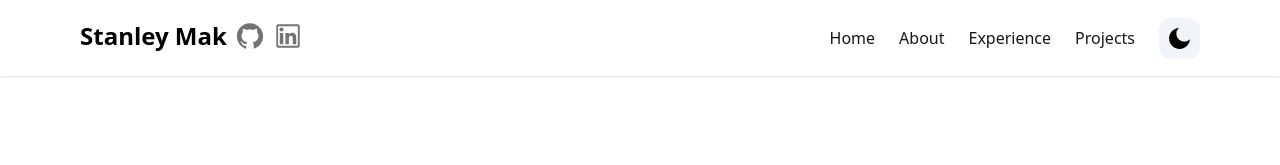
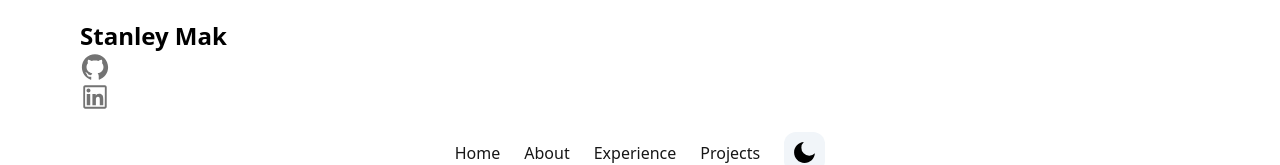
Before and after one commit to StanleyMak/portfolio, a Next.js app: page / in a window 1280 px wide. Shown: the top 165 px of the page. Built offline with nearby package versions, Linux system fonts and the light colour scheme.

Commit message:
fixed errors

```diff
--- a/components/Navbar.tsx
+++ b/components/Navbar.tsx
@@ -42,7 +42,6 @@ export default function NavBar() {
       <div className="justify-between md:items-center md:flex">
         <div>
           <div className="flex items-center justify-between py-3 md:py-5 md:block">
-            <div className="flex flex-row items-center justify-center space-x-2 mb-1">
               <Link to="home">
                 <div  className="container flex items-center space-x-2">
                   <h2 className="text-2xl font-bold">Stanley Mak</h2>
@@ -120,7 +119,6 @@ export default function NavBar() {
             </div>
           </div>
         </div>
-      </div>
     </header>
   )
 }
```
